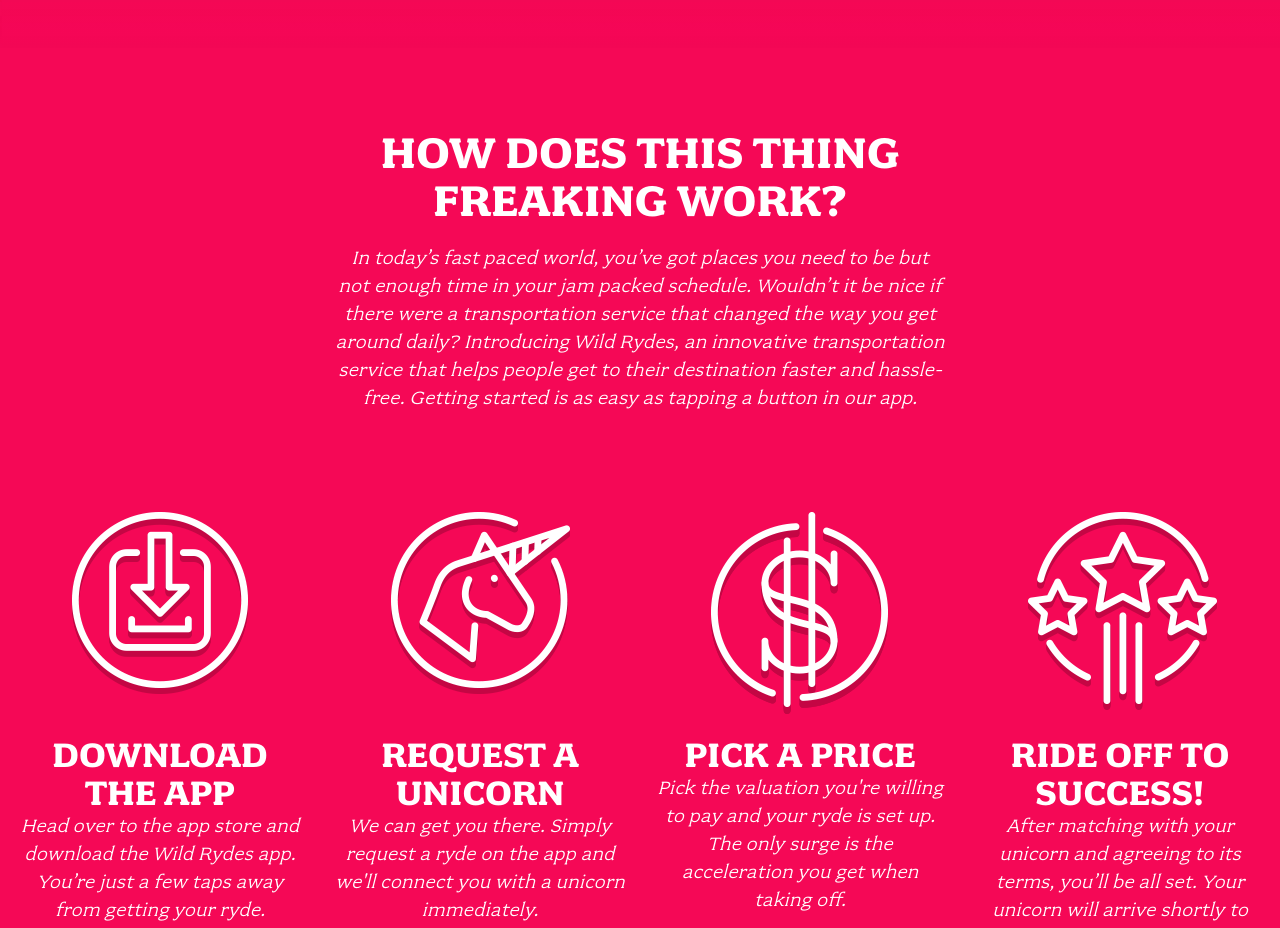
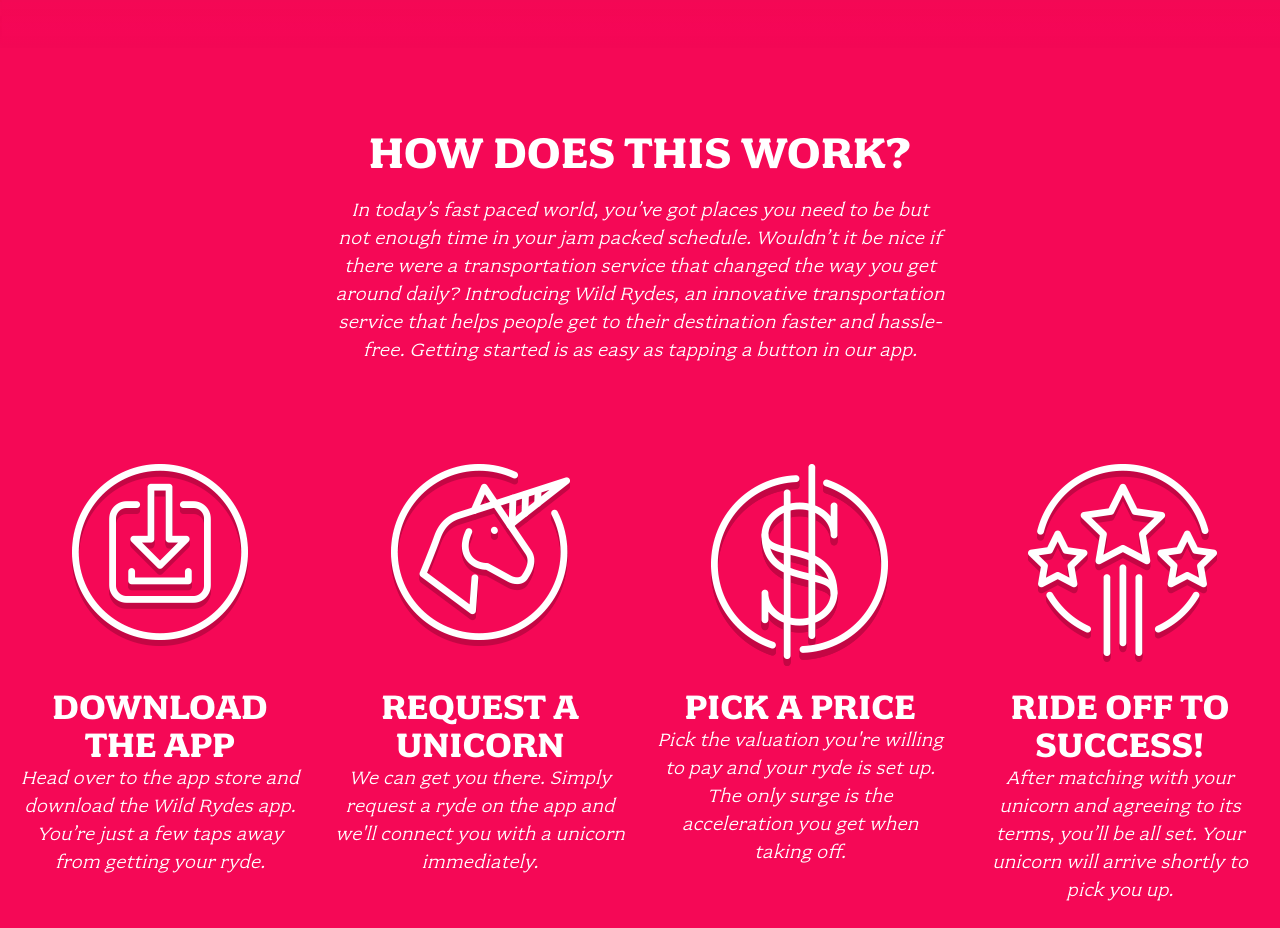
Before and after one commit to CodeRedWolf/wildrydes-site, a plain HTML site: page index.html in a window 1280 px wide. Shown: the part 900-1828 px from the top of the page. Drawn offline with Linux system fonts and the light colour scheme.

Commit message:
Update index.html

```diff
--- a/index.html
+++ b/index.html
@@ -30,7 +30,7 @@
 
   <section class="home-about">
     <div class="row column large-9 xlarge-6 xxlarge-4">
-      <h2 class="section-title">How Does This THING FREAKING Work?</h2>
+      <h2 class="section-title">How Does This Work?</h2>
       <p class="content">
         In today’s fast paced world, you’ve got places you need to be but not enough time in your jam packed schedule. Wouldn’t it be nice if there were a transportation service that changed the way you get around daily? Introducing Wild Rydes, an innovative transportation service that helps people get to their destination faster and hassle-free. Getting started is as easy as tapping a button in our app.
       </p>
```
